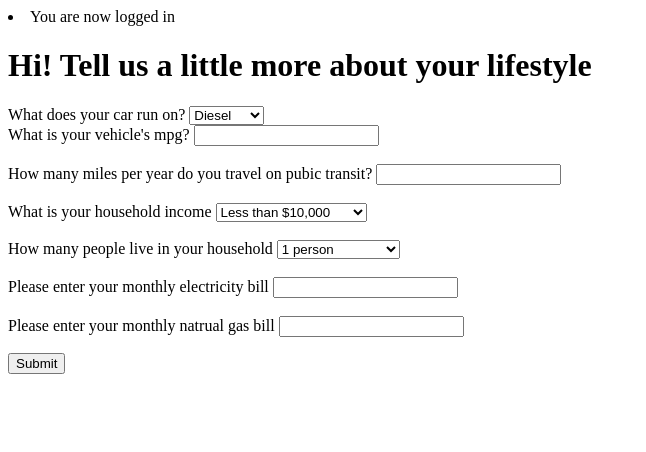
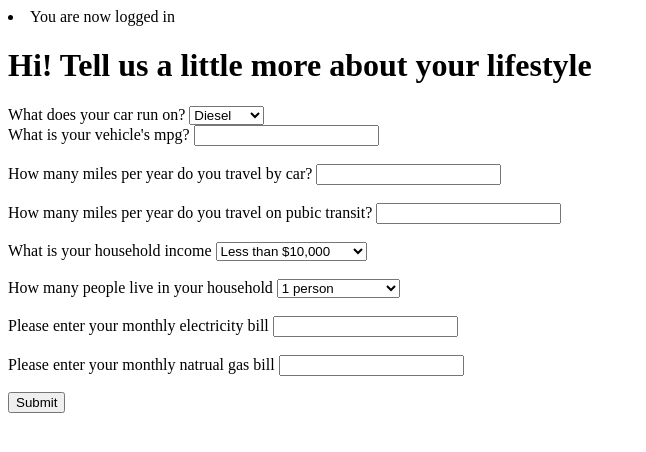
Before and after one commit to KelsiAnderson/carbon-footprint-project, a Flask app: page /get-emission-info in a window 1280 px wide. Shown: the top 452 px of the page, without its empty margins (0-646 px from the left). Run offline with Flask 2, Linux system fonts and the light colour scheme.

```diff
--- a/server.py
+++ b/server.py
@@ -6,17 +6,14 @@ from model import connect_to_db
 import crud
 import requests
 
-#import coolClimateAPI as cc
+app = Flask(__name__)
 
+app_id = os.environ['app_id']
 app_key = os.environ['app_key']
-app_id = os.environ['app_id']
 
-# response = api.get_emission_info(input_income=1, input_size=2, input_location_mode=4)
-# data = response.json()
 from jinja2 import StrictUndefined
 
-app = Flask(__name__)
-app.secret_key = "TBD"
+app.secret_key = "WHATEVERYOUDOTAKECAREOFYOURSHOES"
 app.jinja_env.undefined = StrictUndefined
 
 @app.route('/')
@@ -29,7 +26,6 @@ def homepage():
 #route that takes you to existing user page
 @app.route('/existing_users')
 def existing_user():
-
 
     email= request.args.get("email")
     user_name = request.args.get("username")
@@ -54,19 +50,21 @@ def existing_user():
             return render_template("existing_user.html", user_by_email=user_by_email, vehicle_travel=vehicle_travel, electricity_use=electricity_use, nat_gas_use=nat_gas_use)
 
 
-@app.route('/new_users', methods=["POST"])
+@app.route('/new_users', methods=["POST","GET"])
 def new_user():
 
-    email= request.args.get("email")
+    email= request.form.get("email")
     user_by_email = crud.get_user_by_email(email)
 
-    if email !=  user_by_email:
+    if email != user_by_email:
+        print("LOOOOOOKKK HERE")
         fname = request.form.get("fname")
         user_name = request.form.get("username")
         email = request.form.get("email")
         password = request.form.get("password")
         new_user = crud.create_user(fname, user_name, email, password)
     else:
+        print('LOOOKKK ATTT MEEEE')
         flash('User already exists')
         return redirect('/')
 
@@ -88,7 +86,9 @@ def get_emission_info():
 def receive_emission_info():
 
     input_fuel = request.form.get("fuel-type")
+    print("FUEL HEREEE", input_fuel)
     input_mpg = request.form.get("mpg")
+    vehicle_travel = request.form.get("vehicle-travel")
     input_public_trans = request.form.get("public-trans")
     input_income = request.form.get("household-income")
     input_amt = request.form.get("household-amt")
@@ -98,22 +98,21 @@ def receive_emission_info():
     coolclimate_defaults(input_fuel, input_mpg, input_public_trans,
                 input_income, input_amt, input_elect_bill, input_nat_gas_bill)
 
-    return render_template("existing_user.html", input_fuel=input_fuel, input_mpg=input_mpg,
+    return render_template("existing_user.html", input_fuel=input_fuel, input_mpg=input_mpg, vehicle_travel=vehicle_travel,
     input_public_trans=input_public_trans, input_income=input_income, input_amt=input_amt,
     input_elect_bill=input_elect_bill, input_nat_gas_bill=input_nat_gas_bill)
 
 
-def coolclimate_defaults(input_fuel, input_mpg, input_public_trans,
+def coolclimate_defaults(input_fuel, input_mpg, vehicle_travel, input_public_trans,
                     input_income, input_amt, input_elect_bill,
                     input_nat_gas_bill):
-
     #add header and refer to variables app_id and app_key not actual keys
     #params/payload
     #request.get from below
     #connect user response
     url = "https://apis.berkeley.edu/coolclimate/footprint-sandbox"
-    payload = {'input_income': 1,
-            'input_footprint_transportation_miles1': 12000,
+    payload = {'input_income': input_income,
+            'input_footprint_transportation_miles1': vehicle_travel,
             'input_footprint_transportation_fuel1': 1,
             'input_footprint_transportation_mpg1': 32,
             'input_size': 1}
@@ -124,11 +123,11 @@ def coolclimate_defaults(input_fuel, input_mpg, input_public_trans,
 
     data = response.json()
     print(data)
-
+    income = data['_embedded']['input_income']
 
 
 if __name__ == '__main__':
     # Setting debug=True gives us error messages in the browser and also
     # "reloads" our web app if we change the code.
     connect_to_db(app)
-    # app.run(debug=True, host="0.0.0.0")
+    app.run(debug=True, host="0.0.0.0")
--- a/templates/emission_info.html
+++ b/templates/emission_info.html
@@ -16,6 +16,10 @@
        <input type="text" name="mpg">
     </form>
     <br>
+    <form>
+        <label>How many miles per year do you travel by car?</label>
+        <input type="text" name="vehicle-travel">
+    </form><br>
     <form>
         <label>How many miles per year do you travel on pubic transit?</label>
         <input type="text" name="public-trans">
```
